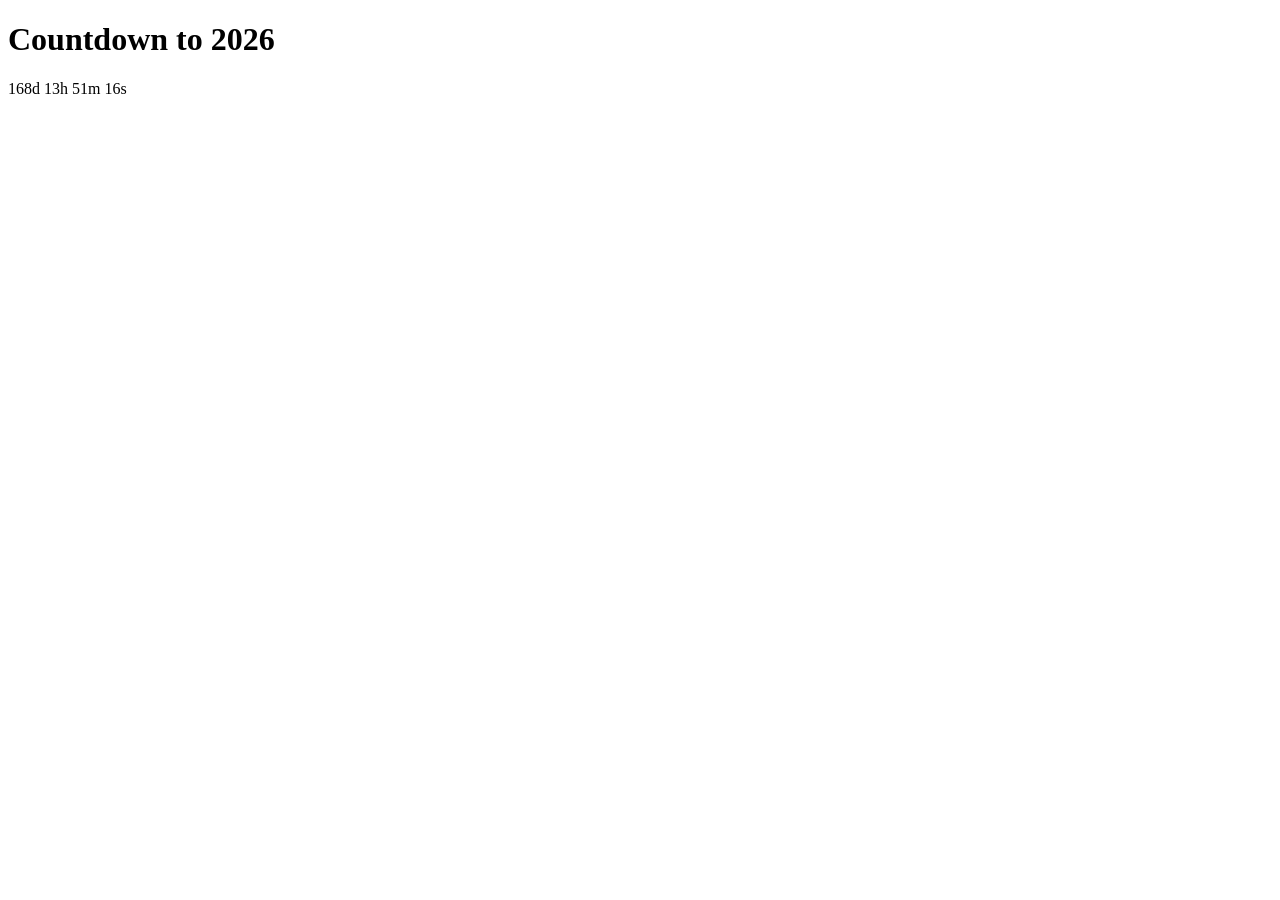
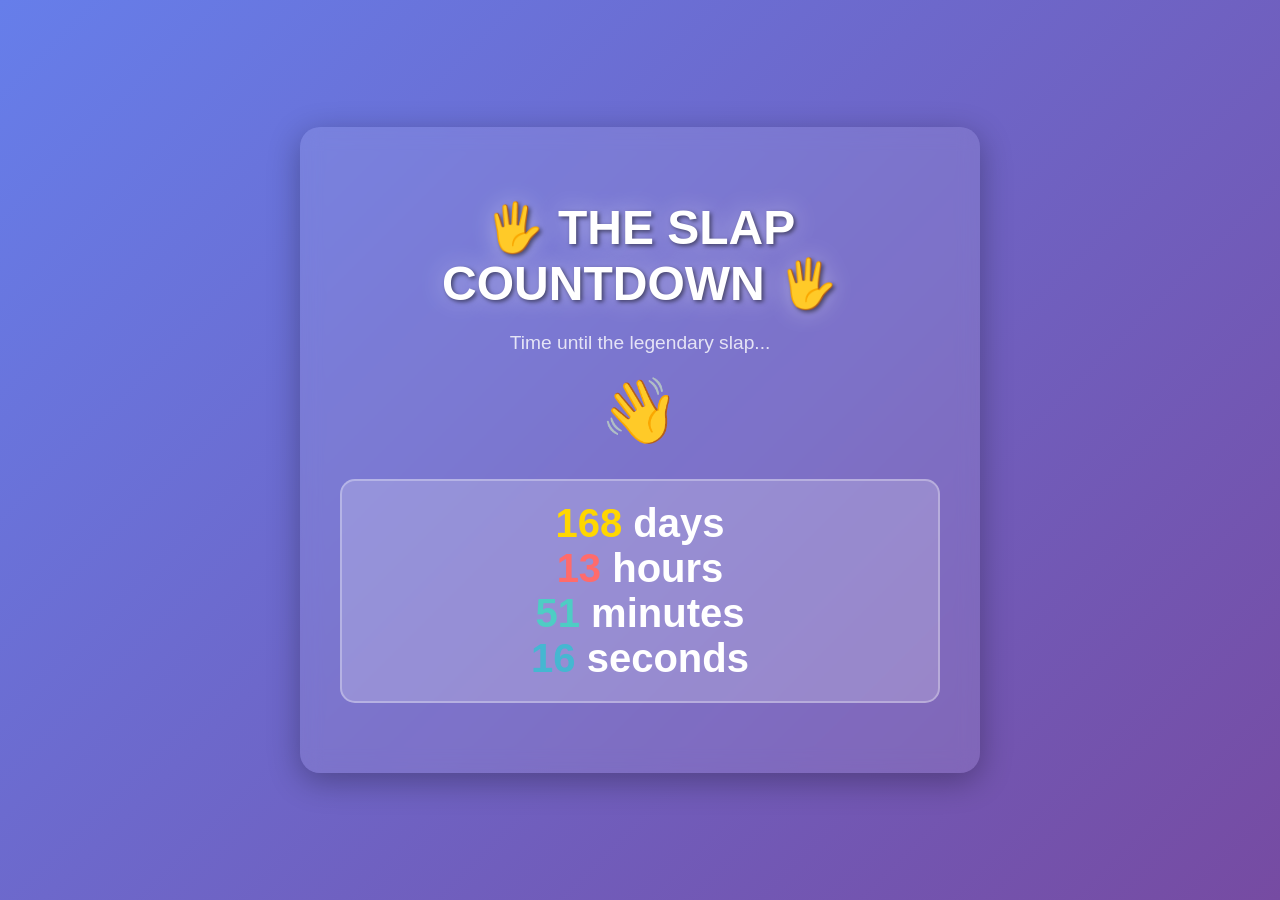
Before and after one commit to eduardaspereira/cdown, a plain HTML site: page index.html in a window 1280 px wide. Before the commit the page ends 800 px from the top, so only its background shows below. Drawn offline with Linux system fonts and the light colour scheme.

Commit message:
index.html improvement

```diff
--- a/index.html
+++ b/index.html
@@ -3,12 +3,81 @@
 <head>
     <meta charset="UTF-8">
     <meta name="viewport" content="width=device-width, initial-scale=1.0">
-    <title>Countdown to 2026</title>
+    <title>The Slap Countdown</title>
     <link rel="manifest" href="./manifest.json">
+    <style>
+        body {
+            font-family: 'Arial', sans-serif;
+            background: linear-gradient(135deg, #667eea 0%, #764ba2 100%);
+            color: white;
+            text-align: center;
+            padding: 50px 20px;
+            min-height: 100vh;
+            margin: 0;
+            display: flex;
+            flex-direction: column;
+            justify-content: center;
+            align-items: center;
+        }
+
+        .slap-container {
+            background: rgba(255, 255, 255, 0.1);
+            backdrop-filter: blur(10px);
+            border-radius: 20px;
+            padding: 40px;
+            box-shadow: 0 8px 32px rgba(0, 0, 0, 0.3);
+            max-width: 600px;
+            width: 100%;
+        }
+
+        h1 {
+            font-size: 3em;
+            margin-bottom: 20px;
+            text-shadow: 2px 2px 4px rgba(0, 0, 0, 0.5);
+            animation: glow 2s ease-in-out infinite alternate;
+        }
+
+        @keyframes glow {
+            from { text-shadow: 2px 2px 4px rgba(0, 0, 0, 0.5), 0 0 20px rgba(255, 255, 255, 0.3); }
+            to { text-shadow: 2px 2px 4px rgba(0, 0, 0, 0.5), 0 0 30px rgba(255, 255, 255, 0.5); }
+        }
+
+        #timer {
+            font-size: 2.5em;
+            font-weight: bold;
+            margin: 30px 0;
+            padding: 20px;
+            background: rgba(255, 255, 255, 0.2);
+            border-radius: 15px;
+            border: 2px solid rgba(255, 255, 255, 0.3);
+        }
+
+        .slap-emoji {
+            font-size: 4em;
+            margin: 20px 0;
+            animation: bounce 1s infinite;
+        }
+
+        @keyframes bounce {
+            0%, 20%, 50%, 80%, 100% { transform: translateY(0); }
+            40% { transform: translateY(-10px); }
+            60% { transform: translateY(-5px); }
+        }
+
+        .subtitle {
+            font-size: 1.2em;
+            opacity: 0.8;
+            margin-bottom: 20px;
+        }
+    </style>
 </head>
 <body>
-    <h1>Countdown to 2026</h1>
-    <p id="timer"></p>
+    <div class="slap-container">
+        <h1>🖐️ THE SLAP COUNTDOWN 🖐️</h1>
+        <p class="subtitle">Time until the legendary slap...</p>
+        <div class="slap-emoji">👋</div>
+        <p id="timer"></p>
+    </div>
 
     <script src="./script.js"></script>
     <script>
--- a/script.js
+++ b/script.js
@@ -4,7 +4,9 @@ function updateCountdown() {
     const diff = end - now;
 
     if (diff <= 0) {
-        document.getElementById('timer').textContent = 'Happy New Year!';
+        document.getElementById('timer').innerHTML = '🎉 SLAP TIME! 🎉<br><span style="font-size: 0.6em;">The moment has arrived!</span>';
+        document.querySelector('.slap-emoji').style.animation = 'none';
+        document.querySelector('.slap-emoji').innerHTML = '💥';
         return;
     }
 
@@ -13,8 +15,11 @@ function updateCountdown() {
     const minutes = Math.floor((diff / (1000 * 60)) % 60);
     const seconds = Math.floor((diff / 1000) % 60);
 
-    document.getElementById('timer').textContent =
-        `${days}d ${hours}h ${minutes}m ${seconds}s`;
+    document.getElementById('timer').innerHTML =
+        `<span style="color: #FFD700;">${days}</span> days<br>` +
+        `<span style="color: #FF6B6B;">${hours}</span> hours<br>` +
+        `<span style="color: #4ECDC4;">${minutes}</span> minutes<br>` +
+        `<span style="color: #45B7D1;">${seconds}</span> seconds`;
 }
 
 setInterval(updateCountdown, 1000);
```
Also changed, not shown: manifest.json.
